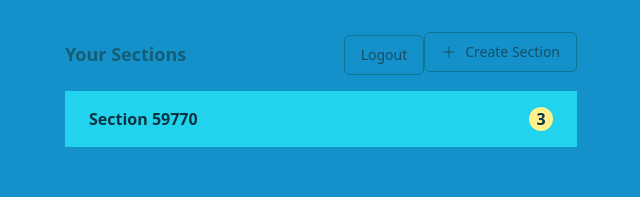
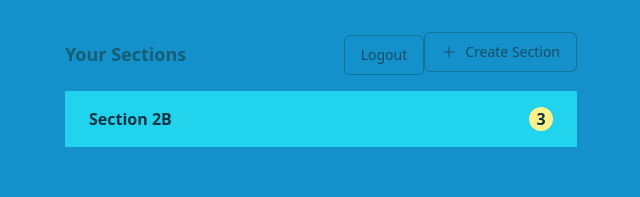
Before and after one commit to kylepet/CS-320-Manager-App-Frontend, a Next.js app: page /dashboard in a window 1280 px wide. Shown: the top 197 px of the page, without its empty margins (319-959 px from the left). Built offline with nearby package versions, Linux system fonts and the light colour scheme; no server answers.

Commit message:
sorry <<<<

```diff
--- a/src/pages/dashboard.tsx
+++ b/src/pages/dashboard.tsx
@@ -77,7 +77,7 @@ export default function Dashboard() {
                     <CollapsibleTrigger className="w-full block">
                         <div className="flex items-center bg-cyan-400 px-6 py-4 justify-between">
                             <div className="text-cyan-950 font-semibold">
-                                Section 59770
+                                Section 2B
                             </div>
                             <div className="w-6 h-6 bg-yellow-200 rounded-full text-cyan-950 font-semibold">
                                 3
--- a/src/pages/studentdashboard.tsx
+++ b/src/pages/studentdashboard.tsx
@@ -1,11 +1,9 @@
 import Head from "next/head";
 import Sections from "@/components/sections";
 import Logout from "@/components/logout";
-<<<<<<< HEAD
 import Cookies from "js-cookie";
 import { useRouter } from "next/router";
-=======
->>>>>>> 1b758325689baad8ca1c2b535939bd3bda4ae90e
+
 
 export default function StudentDashboard(this: any) {
   return (
```
